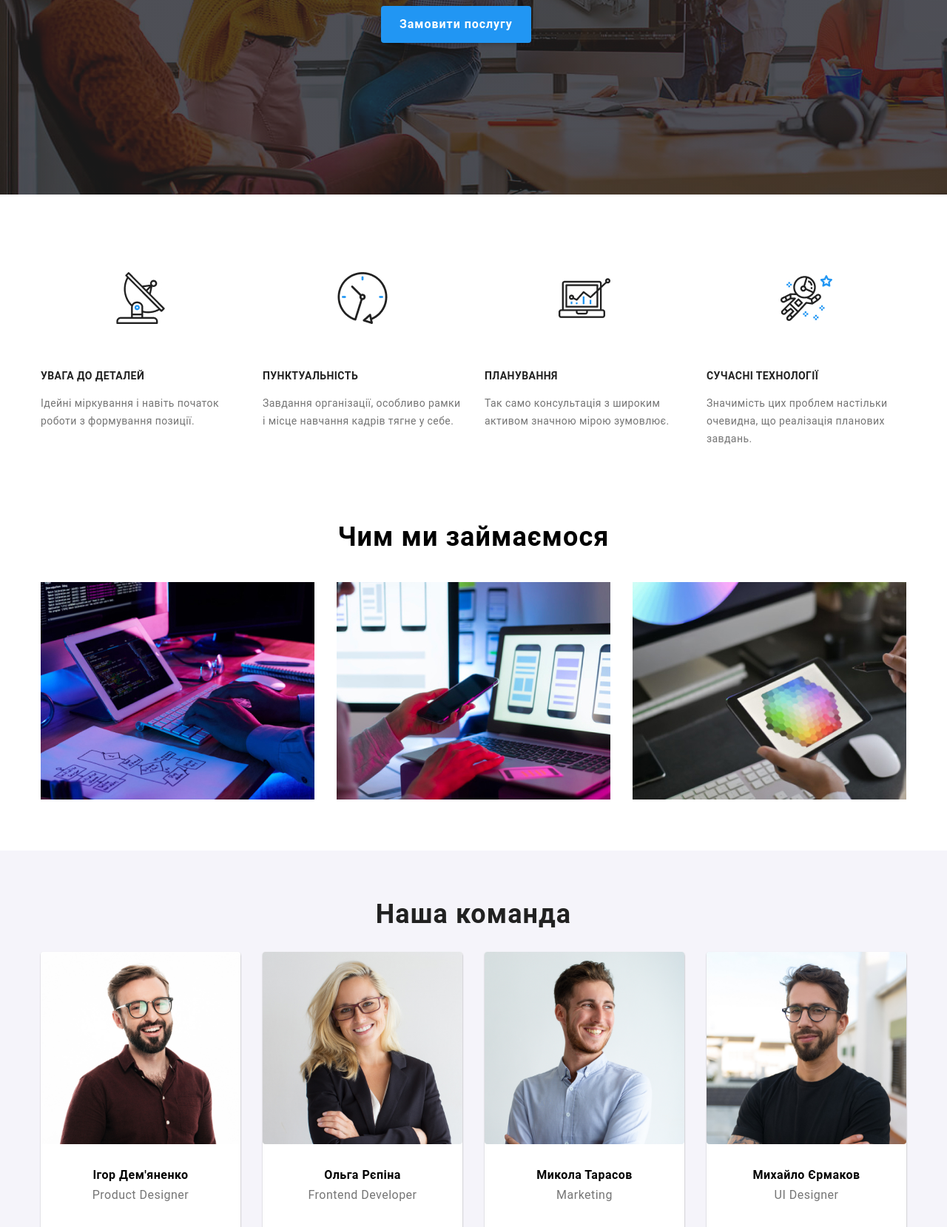
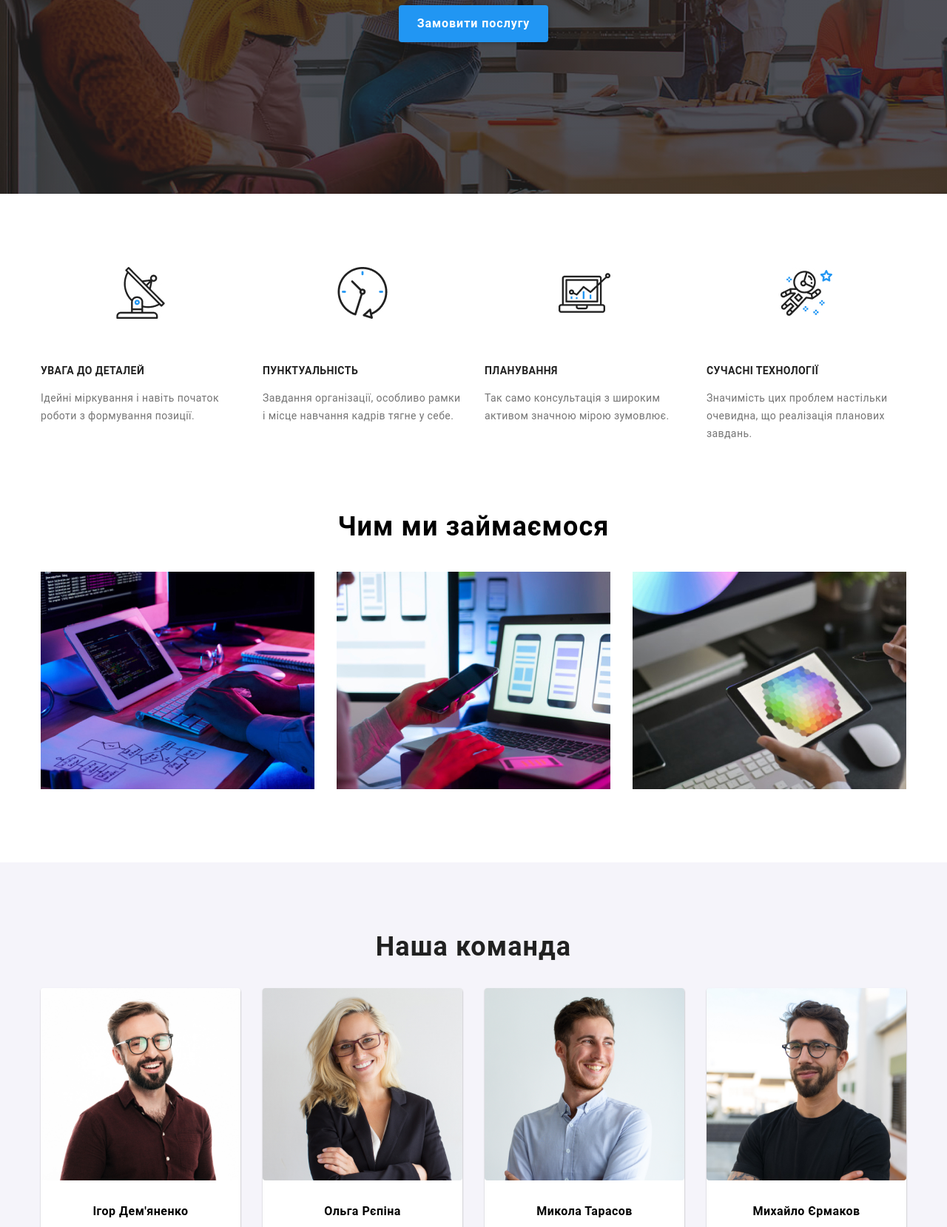
Before and after one commit to Loreks19/Mykolaychuk-Yaroslav-IPZ-32, a plain HTML site: page index.html in a window 1280 px wide. Shown: the part 408-2067 px from the top of the page at 74% size. Drawn offline with nearby package versions, Linux system fonts and the light colour scheme.

Commit message:
conflict fix

```diff
--- a/index.html
+++ b/index.html
@@ -3,6 +3,8 @@
 <head>
     <meta charset="UTF-8">
     <meta name="viewport" content="width=device-width, initial-scale=1.0">
+    <link rel="stylesheet"
+        href="https://cdnjs.cloudflare.com/ajax/libs/modern-normalize/1.0.0/modern-normalize.min.css">
     <link rel="stylesheet" href="style.css">
     <title>WebStudio</title>
 </head>
--- a/style.css
+++ b/style.css
@@ -88,6 +88,8 @@ header {
     display: flex;
     justify-content: center;
     flex-direction: column;
+    padding-bottom: 94px;
+    padding-top: 94px;
 }
 .block h1{
     color:#FFFFFF;
@@ -108,8 +110,10 @@ header {
     padding-left: 15px;
     padding-right: 15px;
 }
+
 .press{
-    margin-left: 200px;
+    display: flex;
+    justify-content: center;
 }
 .block button{
 
@@ -128,7 +132,6 @@ header {
     text-align: center;
     transition: transform 0.2s;
     box-shadow: 1px 1px 10px -5px black;
-
 }
 .block button:hover {
     transform: scale(1.1);
@@ -136,7 +139,8 @@ header {
 
 .block2{
     background-color: white;
-
+    padding-top: 94px;
+    padding-bottom: 94px;
 }
 .advantages{
     max-width: 1200px;
@@ -147,8 +151,6 @@ header {
     background-color: white;
     display: flex;
     justify-content: space-between;
-    margin-top: 100px;
-    margin-bottom: 100px;
     gap: 30px;
 
 }
@@ -171,6 +173,9 @@ header {
     letter-spacing: 0.03em;
     color:#757575;
 }
+.block3{
+    padding-bottom:94px;
+}
 .text h2{
     font-family: 'Roboto',sans-serif;
     font-weight: 700;
@@ -183,7 +188,6 @@ header {
     display:flex;
     justify-content: center;
     gap:30px;
-    margin-bottom: 65px;
 }
 
 .team h2{
@@ -193,18 +197,17 @@ header {
     font-size: 36px;
     text-align: center;
     color:#212121;
-    padding-top: 65px;
-    padding-bottom: 30px;
+    padding-bottom: 35px;
 }
 .block4{
     background-color:#F5F4FA;
     text-align: center;
+    padding-bottom: 94px;
+    padding-top: 94px;
 }
 .members{
     display: flex;
     justify-content: space-between;
-    padding-bottom: 60px;
-
 }
 
 .member{
@@ -231,6 +234,7 @@ header {
     font-size: 16px;
     letter-spacing: 0.03em;
     color: #757575;
+    padding-top:10px;
 
 }
 .member_info{
--- a/style2.css
+++ b/style2.css
@@ -93,7 +93,6 @@ header {
     margin-right: auto;
     padding-left: 15px;
     padding-right: 15px;
-
 }
 .filter {
     list-style: none;
@@ -101,8 +100,6 @@ header {
     display: flex;
     justify-content: center;
     gap:10px;
-    margin-top: 70px;
-
 }
 .filter button{
     padding: 10px 20px;
@@ -124,18 +121,15 @@ header {
     color:white;
 }
 .containers{
-    max-width: 1200px;
-    margin-left: auto;
-    margin-right: auto;
-    padding-left: 15px;
-    padding-right: 15px;
+
     display: grid;
     grid-template-columns: repeat(3, 1fr);
     gap:20px;
     margin-top:50px;
 }
-.projects{
-    margin-bottom: 100px;
+.section{
+    padding-bottom: 94px;
+    padding-top: 94px;
 }
 .project{
     width: 372px;
```
Also changed, not shown: portfolio.html (+4 -5 lines).
